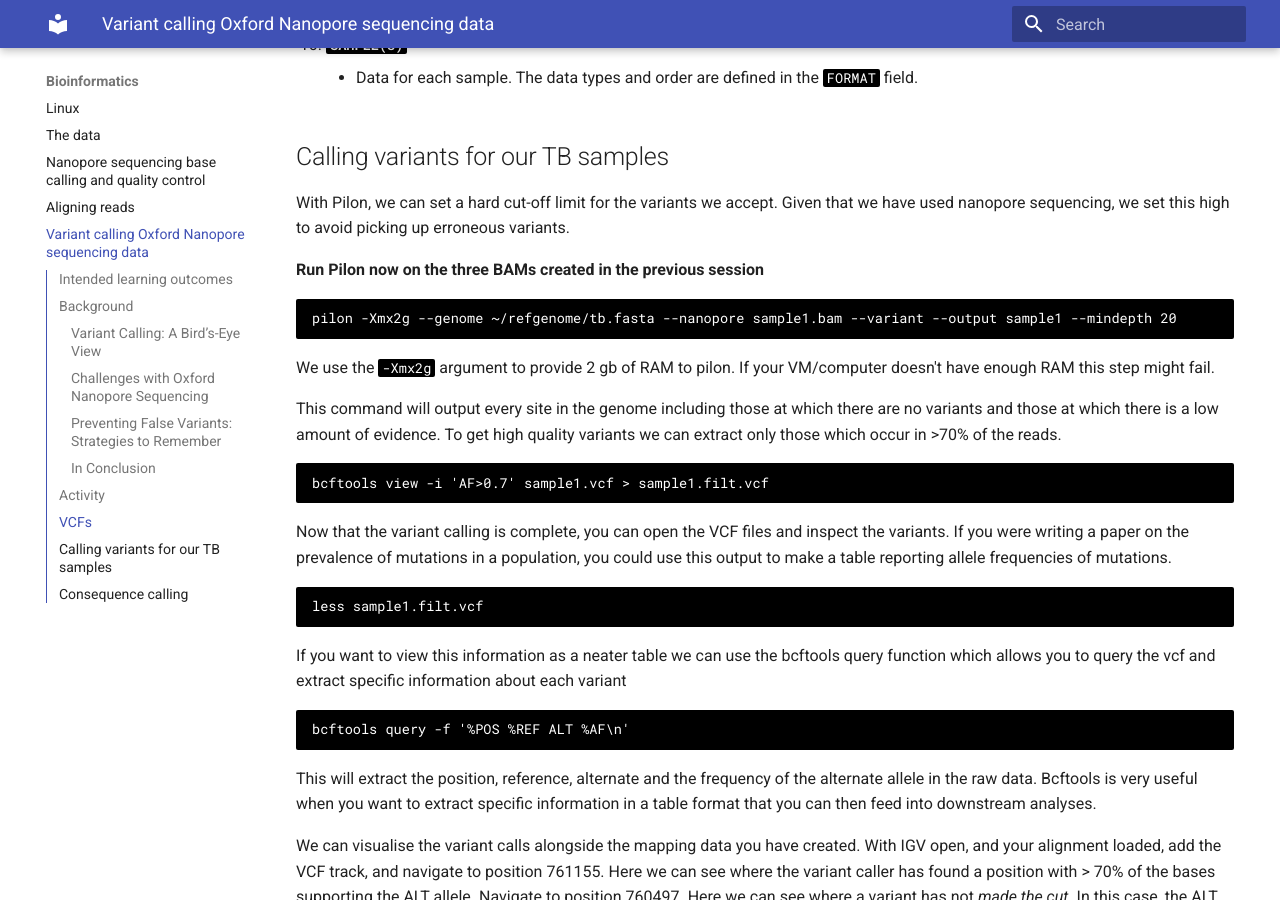
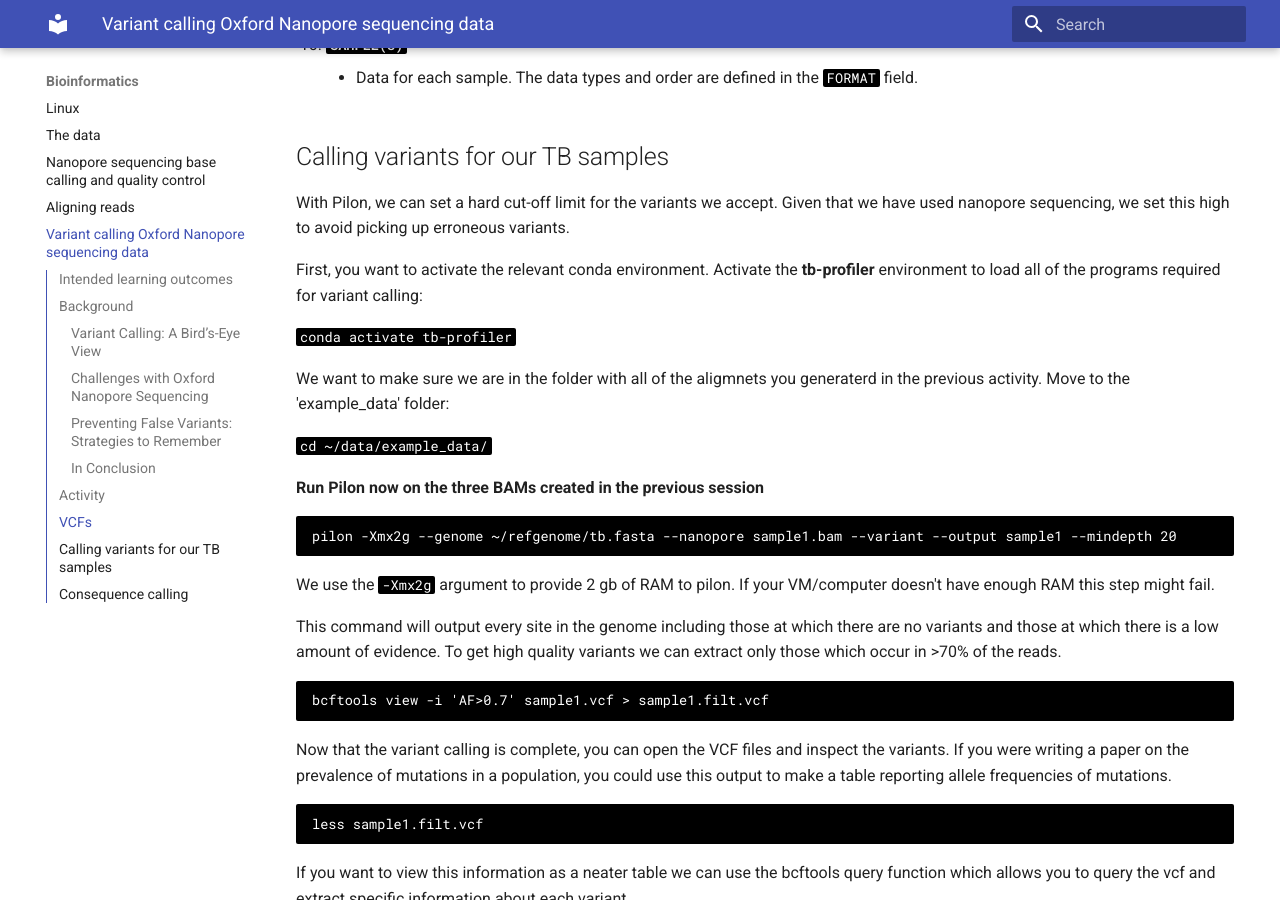
Before and after one commit to lshtm-genomics/tb-nanopore-workshop, an MkDocs documentation site: the page built from docs/bioinformatics/variant-calling.md, in a window 1280 px wide and 900 px high, scrolled down 3572 px. Built offline with MkDocs 1.6.1 and Material for MkDocs 9.7.7, drawn with Linux system fonts in a browser that asks for light colours.

Commit message:
variant_conda_dir_fix

````diff
--- a/docs/bioinformatics/variant-calling.md
+++ b/docs/bioinformatics/variant-calling.md
@@ -81,6 +81,16 @@ All variant callers create outputs called a Variant Call File (VCF). This file c
 
 ## Calling variants for our TB samples
 With Pilon, we can set a hard cut-off limit for the variants we accept. Given that we have used nanopore sequencing, we set this high to avoid picking up erroneous variants.
+
+First, you want to activate the relevant conda environment. Activate the **tb-profiler** environment to load all of the programs required for variant calling:
+
+```conda activate tb-profiler```
+
+We want to make sure we are in the folder with all of the aligmnets you generaterd in the previous activity. Move to the 'example_data' folder:
+
+```cd ~/data/example_data/```
+
+
 
 **Run Pilon now on the three BAMs created in the previous session**
 
````
